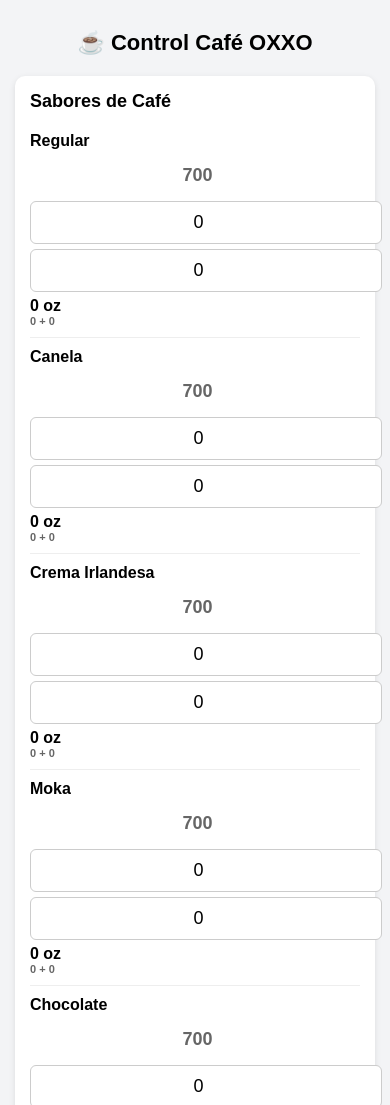
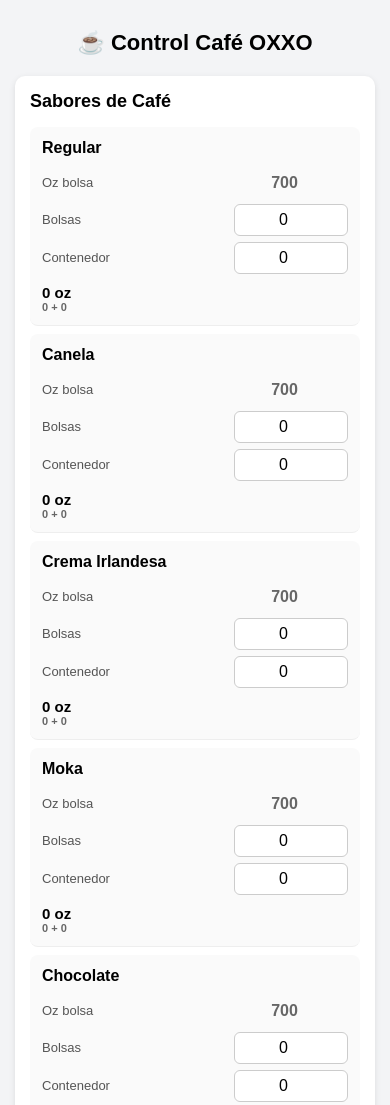
Before and after one commit to xShyo/Test, a plain HTML site: page index.html in a window 390 px wide. Shown: the top 1105 px of the page. Drawn offline with Linux system fonts and the light colour scheme.

Commit message:
Update index.html

```diff
--- a/index.html
+++ b/index.html
@@ -36,17 +36,8 @@
 }
 
 .categoria h2{
-margin:0 0 10px 0;
+margin:0 0 15px 0;
 font-size:18px;
-}
-
-.header{
-display:grid;
-grid-template-columns:2fr 1fr 1fr 1fr 1fr;
-font-weight:bold;
-margin-bottom:8px;
-font-size:14px;
-color:#555;
 }
 
 .producto{
@@ -54,7 +45,7 @@
 grid-template-columns:2fr 1fr 1fr 1fr 1fr;
 gap:8px;
 align-items:center;
-padding:6px 0;
+padding:8px 0;
 border-bottom:1px solid #eee;
 }
 
@@ -70,7 +61,7 @@
 input{
 width:100%;
 padding:6px;
-font-size:16px;
+font-size:15px;
 text-align:center;
 border:1px solid #ccc;
 border-radius:6px;
@@ -122,31 +113,45 @@
 }
 
 
-/* ---------- MOBILE MODE ---------- */
+/* ----------- MOBILE ----------- */
 
 @media (max-width:600px){
 
-.header{
-display:none;
-}
-
 .producto{
 grid-template-columns:1fr;
-gap:5px;
-padding:10px 0;
+gap:6px;
+background:#fafafa;
+padding:12px;
+border-radius:8px;
+margin-bottom:8px;
 }
 
 .nombre{
 font-size:16px;
+margin-bottom:5px;
 }
 
-input{
-font-size:18px;
-padding:10px;
+.campo{
+display:flex;
+justify-content:space-between;
+align-items:center;
+gap:10px;
+}
+
+.campo label{
+font-size:13px;
+color:#555;
+}
+
+.campo input{
+width:100px;
+font-size:16px;
+padding:6px;
 }
 
 .total{
-font-size:16px;
+margin-top:4px;
+font-size:15px;
 }
 
 }
@@ -211,34 +216,32 @@
 let div=document.createElement("div");
 div.className="categoria";
 
-div.innerHTML=`
-<h2>${cat.categoria}</h2>
-
-<div class="header">
-<div>Producto</div>
-<div>Oz bolsa</div>
-<div>Bolsas</div>
-<div>Contenedor</div>
-<div>Total</div>
-</div>
-`;
+div.innerHTML=`<h2>${cat.categoria}</h2>`;
 
 cat.items.forEach(p=>{
 
 let row=document.createElement("div");
 row.className="producto";
-
 row.dataset.limite=p.limite || "";
 
 row.innerHTML=`
 
 <div class="nombre">${p.nombre}</div>
 
+<div class="campo">
+<label>Oz bolsa</label>
 <input type="number" class="oz" value="${p.oz}" min="0">
+</div>
 
+<div class="campo">
+<label>Bolsas</label>
 <input type="number" class="bolsas" value="0" min="0">
+</div>
 
+<div class="campo">
+<label>Contenedor</label>
 <input type="number" class="contenedor" value="0" min="0">
+</div>
 
 <div class="total"></div>
 `;
@@ -274,27 +277,20 @@
 document.querySelectorAll(".producto").forEach(row=>{
 
 let oz=parseFloat(row.querySelector(".oz").value)||0;
-
 let bolsas=parseFloat(row.querySelector(".bolsas").value)||0;
 
 let contenedorInput=row.querySelector(".contenedor");
-
 let contenedor=parseFloat(contenedorInput.value)||0;
 
 let limite=parseFloat(row.dataset.limite);
 
 if(limite && contenedor>limite){
-
 contenedorInput.classList.add("warning");
-
 }else{
-
 contenedorInput.classList.remove("warning");
-
 }
 
 let ozBolsas=oz*bolsas;
-
 let total=ozBolsas+contenedor;
 
 row.querySelector(".total").innerHTML=
@@ -321,5 +317,4 @@
 </script>
 
 </body>
-
 </html>
```
